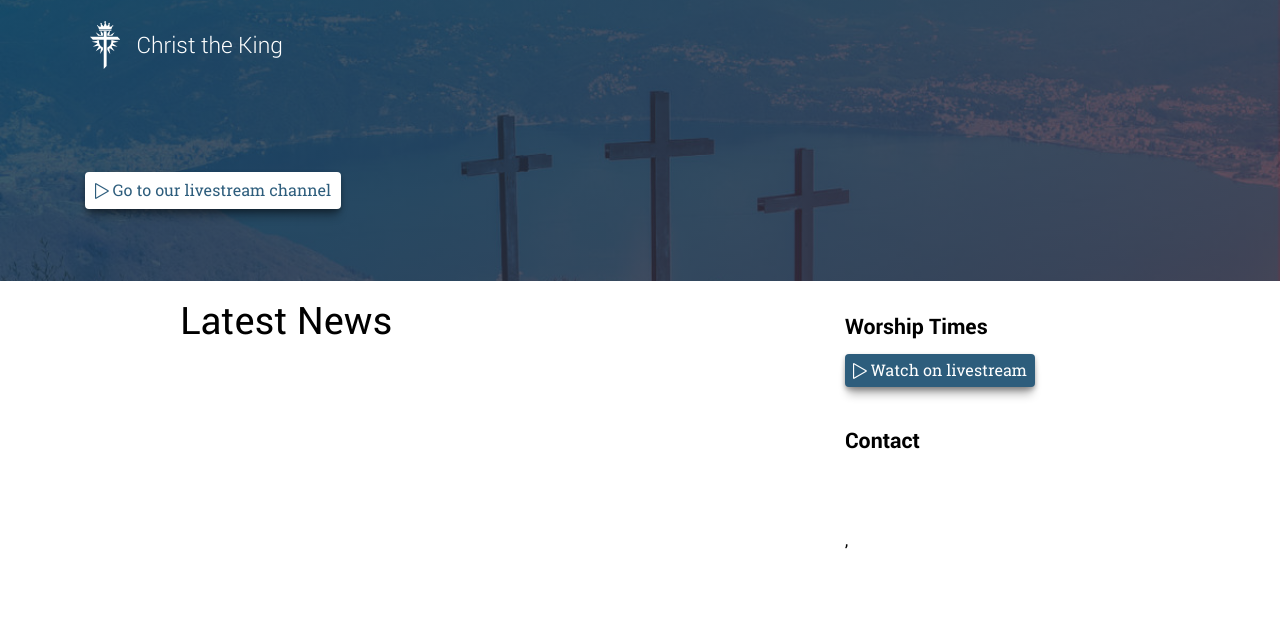
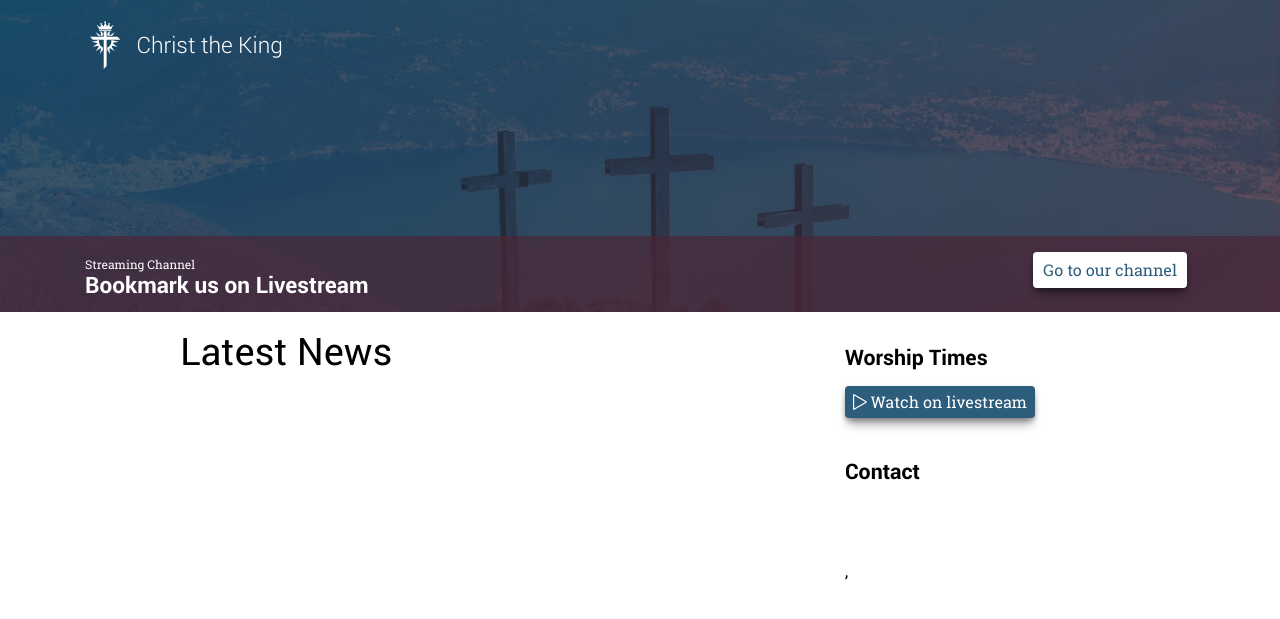
Before and after one commit to fukura-marketing/CTKSilverdaleChurch, a Flask app: template templates/layouts/home.html in a window 1280 px wide. Shown: the top 619 px of the page. Run offline with Flask 2, Linux system fonts and the light colour scheme; the template is opened without the code that fills it, so the values that code supplies are empty; parts of the project's set-up code (start-up, migrations or seed data) failed here and were passed over.

Commit message:
quick release

```diff
--- a/static/source/css/modules/atoms/_eventBanner.scss
+++ b/static/source/css/modules/atoms/_eventBanner.scss
@@ -29,7 +29,9 @@
       }
     }
     &-body {
-
+      @include phone () {
+        width: 100%;
+      }
       & h3 {
         font: normal 700 em(22.62)/1 $heading;
         margin: 0;
@@ -40,7 +42,9 @@
     }
     &-cta {
       text-align: right;
-
+      @include phone() {
+        margin-top: 20px;
+      }
       & .btn {
         background: #FFFFFF;
         color: $ui-link;
--- a/static/source/css/modules/atoms/_marquee.scss
+++ b/static/source/css/modules/atoms/_marquee.scss
@@ -10,7 +10,6 @@
     padding-top: 12em;
   }
   &.mod-home {
-    padding-bottom: 4em;
   }
 
   &.mod-devotion {
--- a/templates/layouts/home.html
+++ b/templates/layouts/home.html
@@ -9,12 +9,22 @@
             <div class="col-sm-11">
                 <h1 class="title">{{ dat['page_title'] }}</h1>
                 <h2 class="subtitle">{{ dat['page_subtitle'] }}</h2>
-                <a href="https://livestream.com/christtheking" target="_blank" class="btn mod-white"><i class="btr bt-play"></i> Go to our livestream channel</a>
                 <blockquote class="verseOfDay">
                     {{ VOTD|safe }}
                 </blockquote>
             </div>
         </div>
+        <section class="event_banner">
+            <div class="container event_banner-contents">
+                <div class="event_banner-contents-body col-sm-9">
+                    <small>Streaming Channel</small>
+                    <h3>Bookmark us on Livestream</h3>
+                </div>
+                <div class="event_banner-contents-cta col-sm-3">
+                    <a href="https://livestream.com/christtheking" target="_blank" class="btn mod-white">Go to our channel</a>
+                </div>
+            </div>
+        </section>
     </header>
 {#    <section class="event_banner">#}
 {#        <div class="container event_banner-contents">#}
```
Also changed, not shown: static/style.min.css.
